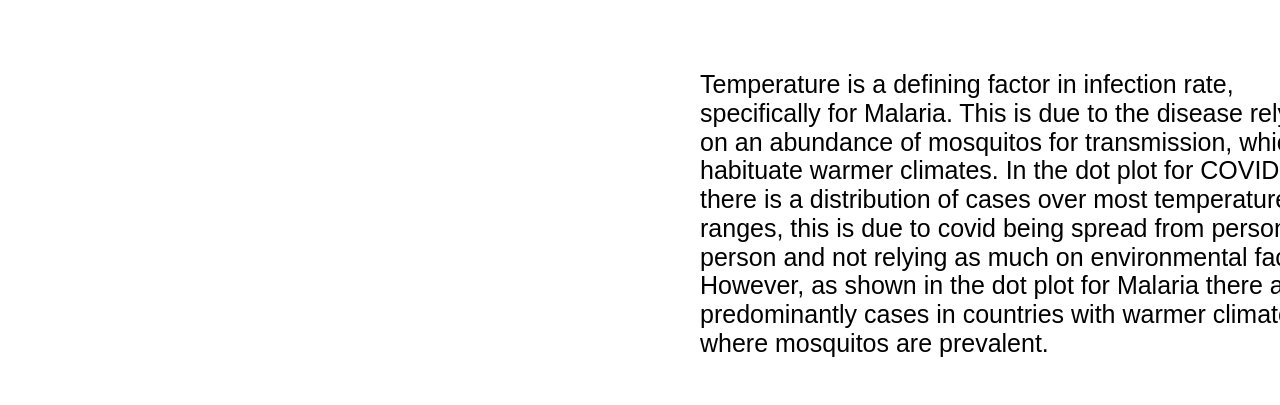
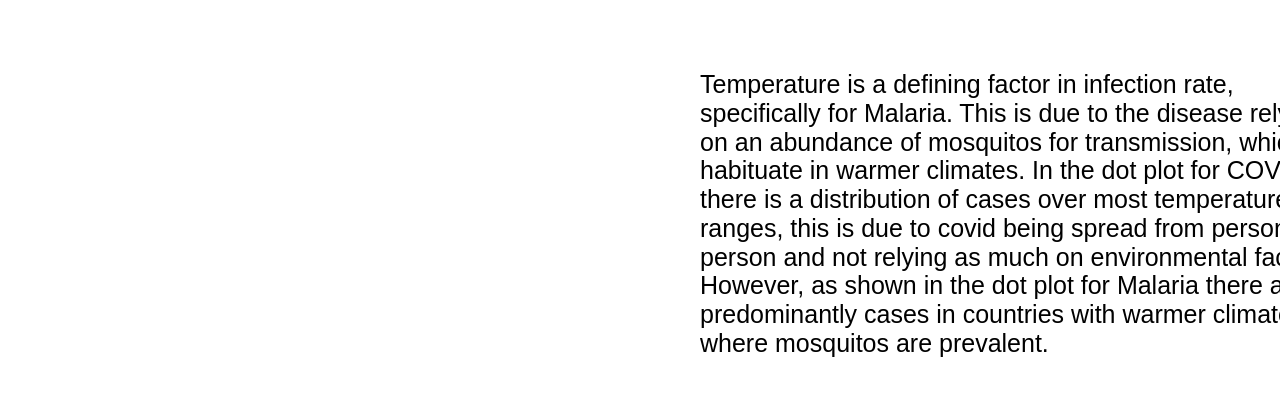
Before and after one commit to Hayden102010/Visualisation-2, a plain HTML site: page index.html in a window 1280 px wide. Shown: the part 1804-2209 px from the top of the page. Drawn offline with nearby package versions, Linux system fonts and the light colour scheme; a script that the page names is missing.

Commit message:
Update index.html

```diff
--- a/index.html
+++ b/index.html
@@ -146,7 +146,7 @@
       </div>
       <div class="pure-u-1-2">
         <div class="description description-right">
-          <p>Temperature is a defining factor in infection rate, specifically for Malaria. This is due to the disease relying on an abundance of mosquitos for transmission, which habituate warmer climates. In the dot plot for COVID-19 there is a distribution of cases over most temperature ranges, this is due to covid being spread from person to person and not relying as much on environmental factor. However, as shown in the dot plot for Malaria there are predominantly cases in countries with warmer climates where mosquitos are prevalent.</p>
+          <p>Temperature is a defining factor in infection rate, specifically for Malaria. This is due to the disease relying on an abundance of mosquitos for transmission, which habituate in warmer climates. In the dot plot for COVID-19 there is a distribution of cases over most temperature ranges, this is due to covid being spread from person to person and not relying as much on environmental factor. However, as shown in the dot plot for Malaria there are predominantly cases in countries with warmer climates where mosquitos are prevalent.</p>
         </div>
       </div>
 
```
